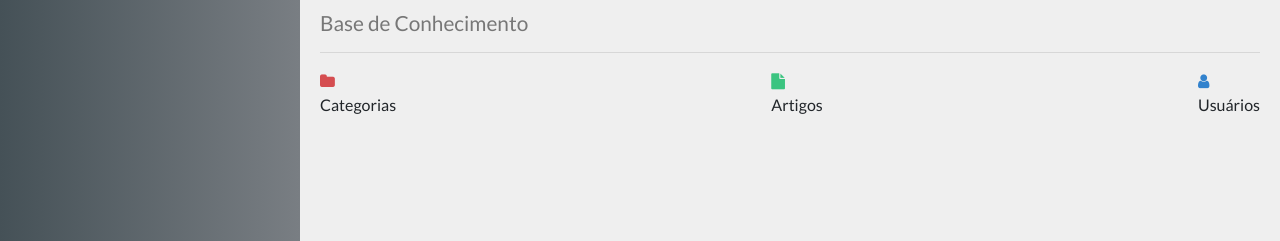
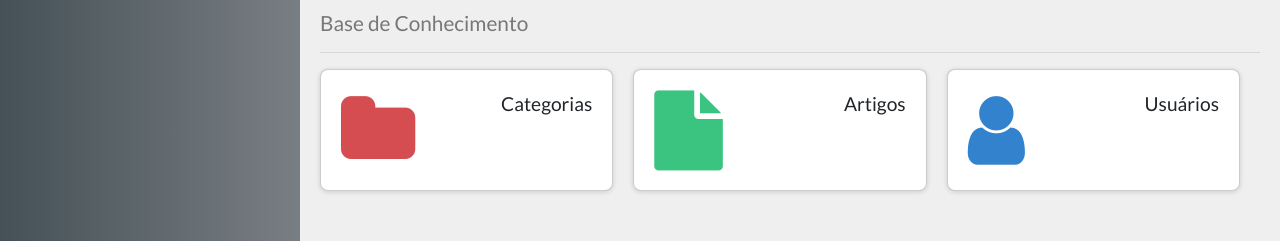
Before and after one commit to XandyGomes/conhecimento_noite, a Vue app in the folder frontend/: page / in a window 1280 px wide. Shown: the part 122-363 px from the top of the page. Built offline with nearby package versions, Linux system fonts and the light colour scheme; no server answers.

Commit message:
27.11.2020

```diff
--- a/frontend/src/components/home/Home.vue
+++ b/frontend/src/components/home/Home.vue
@@ -42,5 +42,9 @@ export default {
 </script>
 
 <style>
-
+  .stats {
+    display: flex;
+    justify-content: space-between;
+    flex-wrap: wrap;
+  }
 </style>
--- a/frontend/src/components/home/Stat.vue
+++ b/frontend/src/components/home/Stat.vue
@@ -4,8 +4,8 @@
       <i :class="icon" :style="style"></i>
     </div>
     <div class="stat-info">
-      <span class="Stat-title"> {{ title }} </span>
-      <span class="Stat-value"> {{ value }}</span>
+      <span class="stat-title"> {{ title }} </span>
+      <span class="stat-value"> {{ value }}</span>
     </div>
   </div>
 </template>
@@ -24,10 +24,34 @@ export default {
 </script>
 
 <style>
-  .stats {
+  .stat {
+    flex: 1;
     display: flex;
-    justify-content: space-between;
-    flex-wrap: wrap;
+    border-radius: 8px;
+    margin-right: 20px;
+    margin-bottom: 20px;
+    background-color: #fff;
+    padding: 20px;
+    border: 1px solid rgba(0, 0, 0, 0.2);
+    box-shadow: 0 1px 5px rgba(0, 0 , 0, 0.15 );
   }
-
+  .stat-icon{
+    display: flex;
+    align-items: center;
+  }
+  .stat-icon i {
+    font-size: 5rem
+  }
+  .stat-info {
+    flex:1;
+    display: flex;
+    flex-direction: column;
+    align-items: flex-end;
+  }
+  .stat-title{
+    font-size: 1.2rem;
+  }
+  .stat-value{
+    font-size: 3rem;
+  }
 </style>
```
